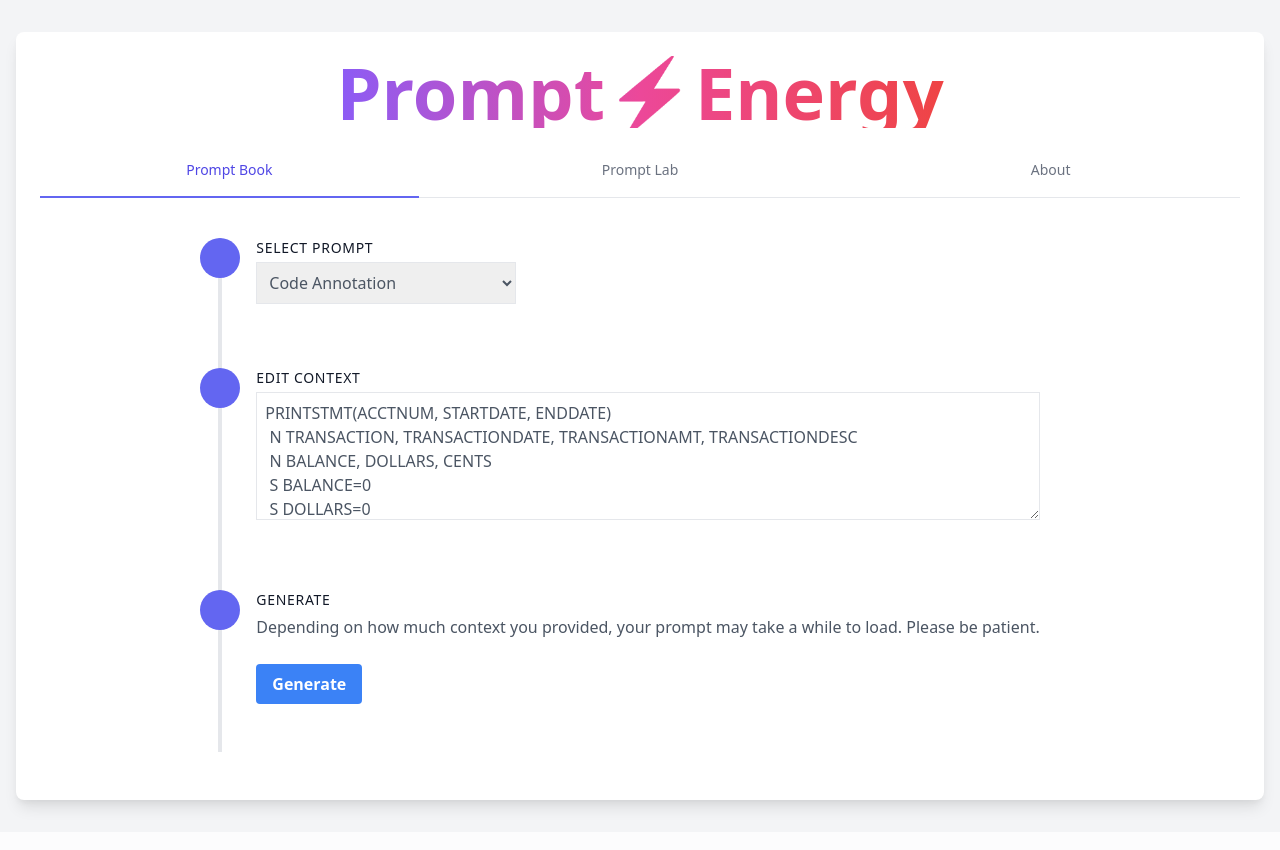
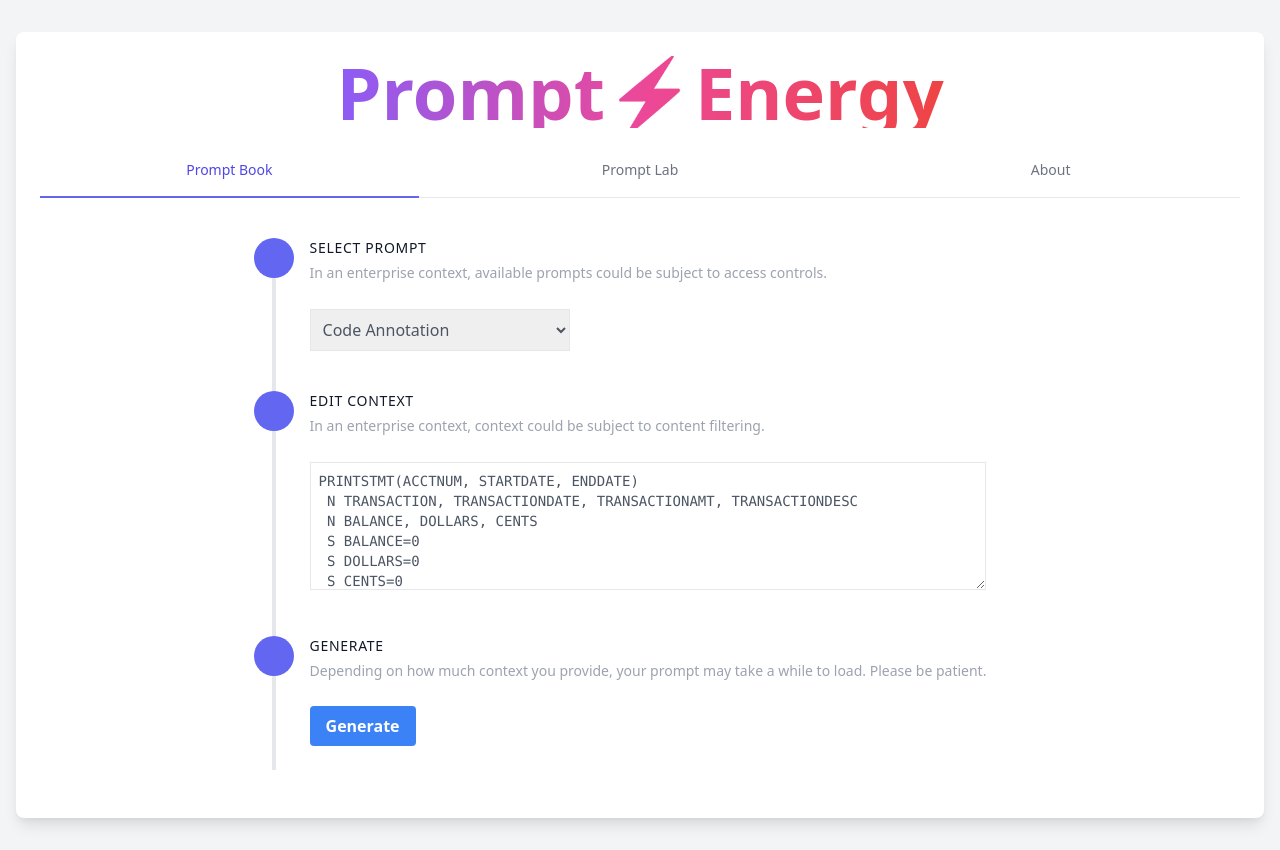
Before and after one commit to dudgeon/PromptEnergyPython, a Python web app: template templates/index.html in a window 1280 px wide. Before the commit the page ends 815 px from the top, so only its background shows below. Run offline with Jinja, Linux system fonts and the light colour scheme; the template is opened without the code that fills it, so the values that code supplies are empty; some libraries are stand-ins or nearby versions.

Commit message:
updated some field descriptions; updated typography

```diff
--- a/templates/index.html
+++ b/templates/index.html
@@ -158,6 +158,8 @@ document.addEventListener("DOMContentLoaded", () => {
 
   <div x-data="{ tab: 'prompt-book' }" class="container mx-auto px-4 py-8">
     <div class="bg-white rounded-lg shadow-lg p-6">
+
+
       <div class="flex items-center justify-center mb-4">
         <h1 class="text-4xl md:text-6xl lg:text-7xl font-extrabold bg-gradient-to-r from-purple-500 via-pink-500 to-red-500 bg-clip-text text-transparent">
 
@@ -194,7 +196,7 @@ document.addEventListener("DOMContentLoaded", () => {
         <div x-show.transition="tab === 'prompt-book'" class="h-full">
 
       <section class="text-gray-600 body-font">
-        <div class="container px-5 mx-auto flex flex-wrap">
+        <div class="container px-2 mx-auto flex flex-wrap">
           <div class="flex flex-wrap w-full justify-center">
             <div class="md:pr-10 md:py-6">
 
@@ -203,7 +205,7 @@ document.addEventListener("DOMContentLoaded", () => {
 
 
 
-              <div class="flex relative pb-12"> <!-- SELECT PROMPT ELEMENT -->
+              <div class="flex relative pb-6"> <!-- SELECT PROMPT ELEMENT -->
                 <div class="h-full w-10 absolute inset-0 flex items-center justify-center">
                   <div class="h-full w-1 bg-gray-200 pointer-events-none"></div>
                 </div>
@@ -215,12 +217,14 @@ document.addEventListener("DOMContentLoaded", () => {
 
                 <div class="flex-grow pl-4">
                   <h2 class="font-medium title-font text-sm text-gray-900 mb-1 tracking-wider">SELECT PROMPT</h2>
+                  <p class="leading-relaxed text-sm leading-6 text-gray-400">In an enterprise context, available prompts could be subject to access controls.</p>
+                  <br>
                   <select name="input_text" id="input_text" class="border p-2 mb-4 w-full md:w-auto"></select>
                 </div>
               </div>
 
 
-              <div class="flex relative pb-12" id="context-container"> <!-- CONTEXT ELEMENT -->
+              <div class="flex relative pb-6" id="context-container"> <!-- CONTEXT ELEMENT -->
                 <div class="h-full w-10 absolute inset-0 flex items-center justify-center">
                   <div class="h-full w-1 bg-gray-200 pointer-events-none"></div>
                 </div>
@@ -232,12 +236,14 @@ document.addEventListener("DOMContentLoaded", () => {
 
                 <div class="flex-grow pl-4">
                   <h2 class="font-medium title-font text-sm text-gray-900 mb-1 tracking-wider">EDIT CONTEXT</h2>
-                  <textarea name="context" id="context" class="border p-2 mb-4 w-full h-32" placeholder="Enter additional context here (if required)"></textarea>
+                  <p class="leading-relaxed text-sm leading-6 text-gray-400">In an enterprise context, context could be subject to content filtering.</p>
+                  <br>
+                  <textarea name="context" id="context" class="font-mono text-sm border p-2 mb-4 w-full h-32" placeholder="Enter additional context here (if required)"></textarea>
                 </div>
               </div> <!-- CONTEXT ELEMENT -->
 
 
-              <div class="flex relative pb-12"> <!-- GENERATE BUTTON ELEMENT -->
+              <div class="flex relative pb-6"> <!-- GENERATE BUTTON ELEMENT -->
                 <div class="h-full w-10 absolute inset-0 flex items-center justify-center">
                   <div class="h-full w-1 bg-gray-200 pointer-events-none"></div>
                 </div>
@@ -248,7 +254,7 @@ document.addEventListener("DOMContentLoaded", () => {
                 </div>
                 <div class="flex-grow pl-4">
                   <h2 class="font-medium title-font text-sm text-gray-900 mb-1 tracking-wider">GENERATE</h2>
-                  <p class="leading-relaxed">Depending on how much context you provided, your prompt may take a while to load. Please be patient.</p>
+                  <p class="leading-relaxed text-sm leading-6 text-gray-400">Depending on how much context you provide, your prompt may take a while to load. Please be patient.</p>
 <br>
                   <button type="submit" class="bg-blue-500 hover:bg-blue-700 text-white font-bold py-2 px-4 rounded w-full md:w-auto relative">
                     <span class="spinner hidden absolute top-0 left-0 w-full h-full flex items-center justify-center">
@@ -294,6 +300,10 @@ document.addEventListener("DOMContentLoaded", () => {
 
 
                 </div>
+
+
+
+
               </div>
 
             </div>
```
Lines whose indentation alone changed are shown as unchanged.
